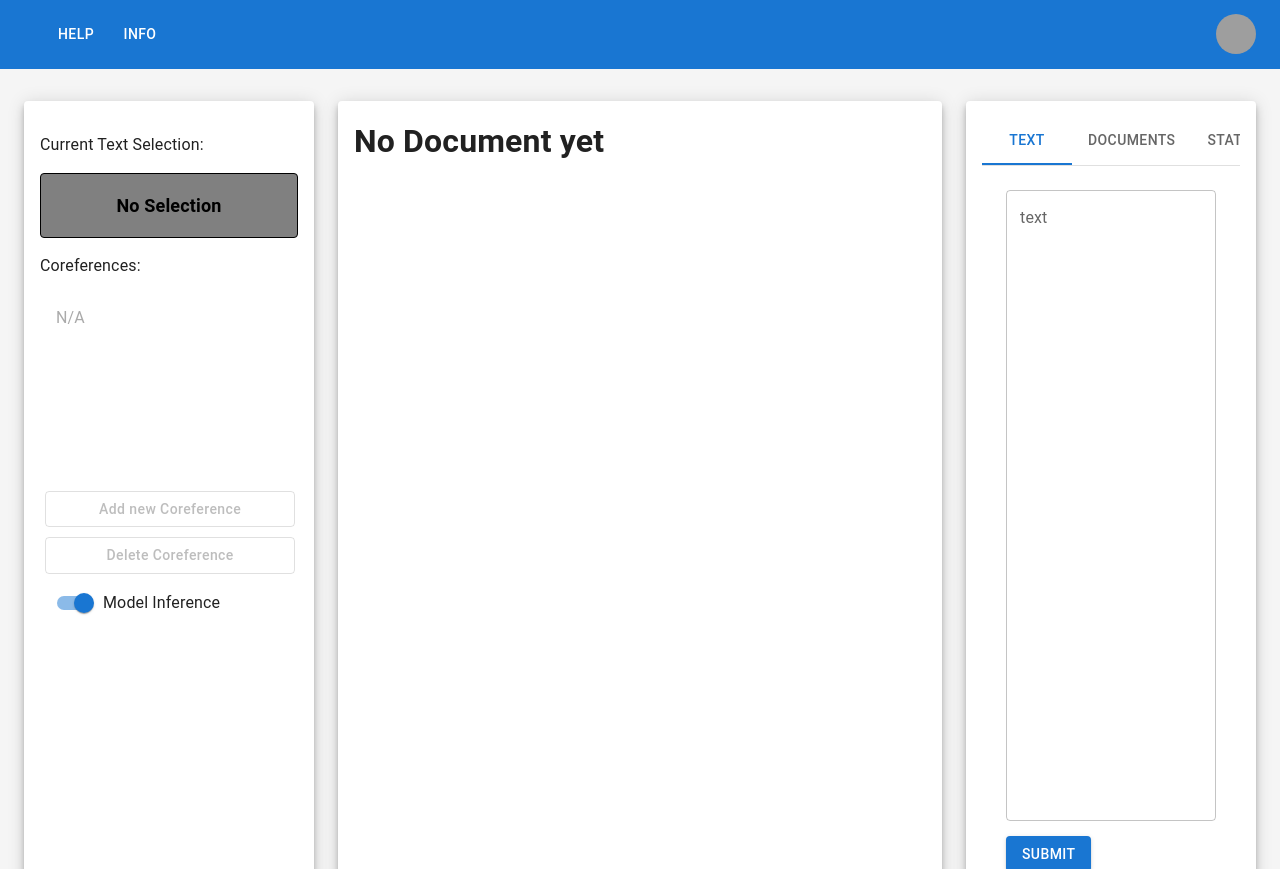
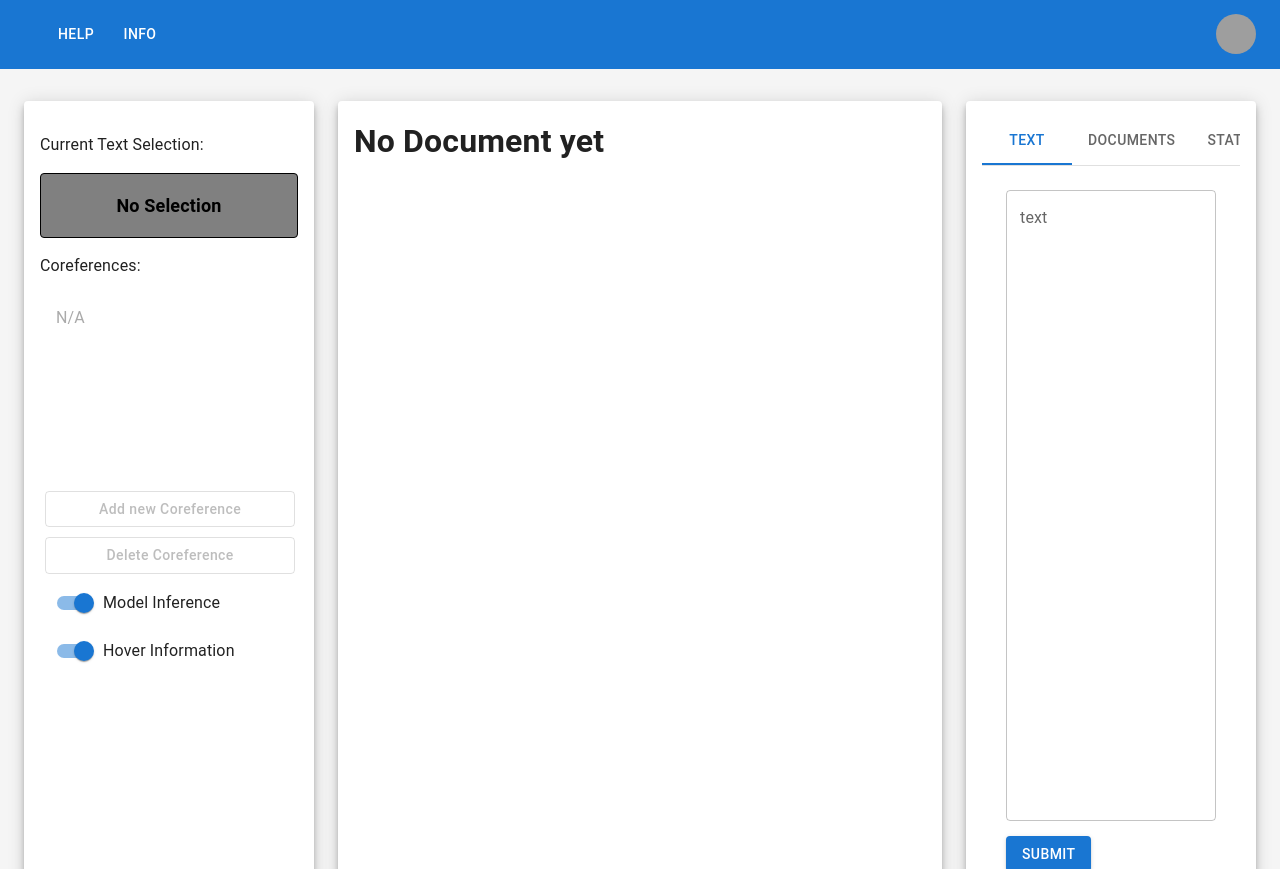
Before and after one commit to ChrisWess/GerCorefApp, a React (Create React App) app in the folder coref-app/: page / in a window 1280 px wide. Built offline with nearby package versions, Linux system fonts and the light colour scheme; grey boxes are pictures that could not be loaded.

Commit message:
Added toggle for hover

```diff
--- a/coref-app/src/Components/CorefView.tsx
+++ b/coref-app/src/Components/CorefView.tsx
@@ -16,6 +16,8 @@ interface CorefViewProps {
     setCurrentMention: Function
     addCoref: Function
     deleteCoref: Function
+    setHovertoggle: Function
+    hovertoggle: boolean
 }
 
 export const getCluster = function(mention: Mention, allCorefs: Mention[][]) {
@@ -26,11 +28,15 @@ export const getCluster = function(mention: Mention, allCorefs: Mention[][]) {
 const CorefView: React.FC<CorefViewProps> = ({ selectedCoref, wordArr,
                                                  allCorefs, clusterColor, markedWord,
                                                  currentMention, handleSelectCoref, setCurrentMention,
-                                                 addCoref, deleteCoref}) => {
+                                                 addCoref, deleteCoref, setHovertoggle, hovertoggle}) => {
     const theme = useTheme();
 
     function deleteC() {
         deleteCoref()
+    }
+
+    function toggleHover() {
+        setHovertoggle(!hovertoggle)
     }
 
     return (
@@ -61,6 +67,7 @@ const CorefView: React.FC<CorefViewProps> = ({ selectedCoref, wordArr,
             </Button>
 
             <FormControlLabel control={<Switch defaultChecked />} style={{margin: 5}} label="Model Inference" />
+            <FormControlLabel onChange={toggleHover} control={<Switch defaultChecked />} style={{margin: 5}} label="Hover Information" />
         </>
     );
 }
--- a/coref-app/src/Components/HoverBox.tsx
+++ b/coref-app/src/Components/HoverBox.tsx
@@ -5,9 +5,10 @@ import MainView, {Mention} from "./MainView";
 interface HoverBoxProps {
     word: any
     cluster: number
+    hovertoggle: boolean
 }
 
-const HoverBox: React.FC<HoverBoxProps> = ({word, cluster}) => {
+const HoverBox: React.FC<HoverBoxProps> = ({word, cluster, hovertoggle}) => {
 
     const textStyle = {
         fontSize: '14pt'
@@ -36,7 +37,9 @@ const HoverBox: React.FC<HoverBoxProps> = ({word, cluster}) => {
     }
 
     const onMouseEnter = (e: any) => {
-        setHover(true)
+        if(hovertoggle){
+            setHover(true)
+        }
     }
 
     const onMouseLeave = () => {
--- a/coref-app/src/Components/MainPage.tsx
+++ b/coref-app/src/Components/MainPage.tsx
@@ -16,6 +16,7 @@ import Text from "./Text";
 import ResponsiveAppBar from "./ResponsiveAppBar";
 import ShortcutSnackbar from "./ShortcutSnackbar";
 import {useRef} from "react";
+import set = Reflect.set;
 
 
 
@@ -100,6 +101,8 @@ export default function MainPage({callSnackbar}: SnackbarProps) {
     const [clusterColor, setClusterColor] = React.useState<string>("black");
     const [currentMention, setCurrentMention] = React.useState<Mention | undefined>(undefined);
     const [chosenDocument, setChosenDocument] = React.useState([null]);
+
+    const [hovertoggle, setHovertoggle] = React.useState(true);
 
     //currently on the "c" button for the shortcuts
     const [shortcutSaved, setShortcutSaved] = React.useState<number>(0);
@@ -453,6 +456,8 @@ export default function MainPage({callSnackbar}: SnackbarProps) {
                                         setCurrentMention={setCurrentMention}
                                         addCoref={addCoref}
                                         deleteCoref={deleteCoref}
+                                        hovertoggle={hovertoggle}
+                                        setHovertoggle={setHovertoggle}
                                     />
                                 </Paper>
                             </Grid>
@@ -476,6 +481,7 @@ export default function MainPage({callSnackbar}: SnackbarProps) {
                                         setNewCorefSelection={setNewCorefSelection}
                                         markWords={markWords}
                                         keyShortcutExecuted={keyShortcutExecuted}
+                                        hovertoggle={hovertoggle}
                                     ></MainView>
                                 </Paper>
                             </Grid>
--- a/coref-app/src/Components/MainView.tsx
+++ b/coref-app/src/Components/MainView.tsx
@@ -24,6 +24,7 @@ interface MainViewProps {
     setNewCorefSelection: Function
     markWords: Function
     keyShortcutExecuted: Function
+    hovertoggle: boolean
 }
 
 export const parseMentionId = function(mentionId: string) {
@@ -100,7 +101,7 @@ function flattenClust(buffer: any, clust: any, allCorefs: any, sentenceOffsets:
 
 const MainView: React.FC<MainViewProps> = ({ txt, clust, allCorefs,
                                                wordArr, wordFlags,
-                                               setNewCorefSelection, markWords, keyShortcutExecuted }) => {
+                                               setNewCorefSelection, markWords, keyShortcutExecuted, hovertoggle}) => {
 
 
 
@@ -235,7 +236,8 @@ const MainView: React.FC<MainViewProps> = ({ txt, clust, allCorefs,
                                                                     <a key={id+"-2"} id={id} href="#d1c1m1">[</a>
                                                     <HoverBox
                                                     word={wordArr.current[mentionIdxStart]}
-                                                    cluster={currentIndexOfCoref}/>
+                                                    cluster={currentIndexOfCoref}
+                                                    hovertoggle={hovertoggle}/>
                                                                     <a key={id+"-4"} id={id} href="#d1c1m1">]</a>
                                                     <sub key={id+"-5"} id={id}>{currentIndexOfCoref}</sub>
                                                 </abbr>
```
